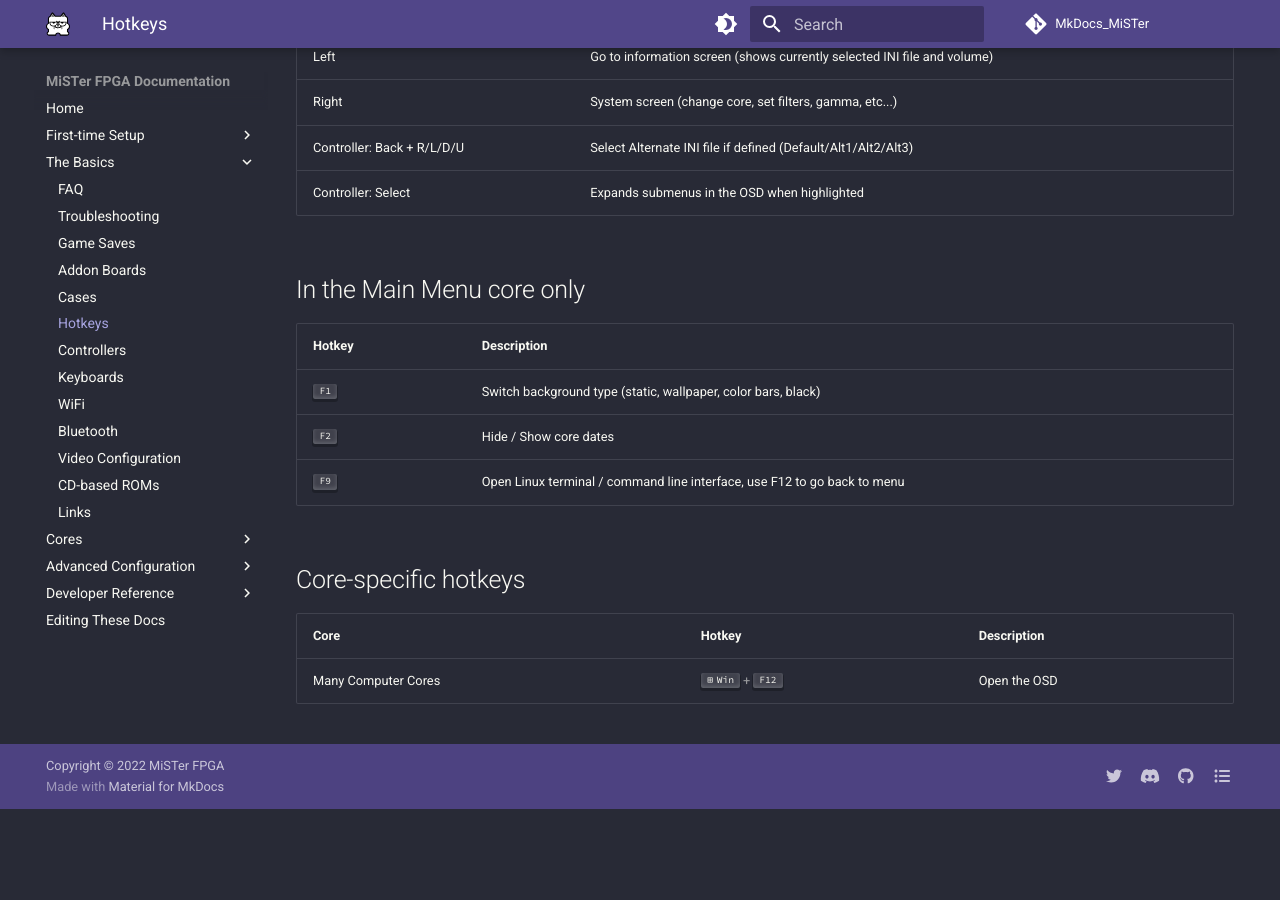
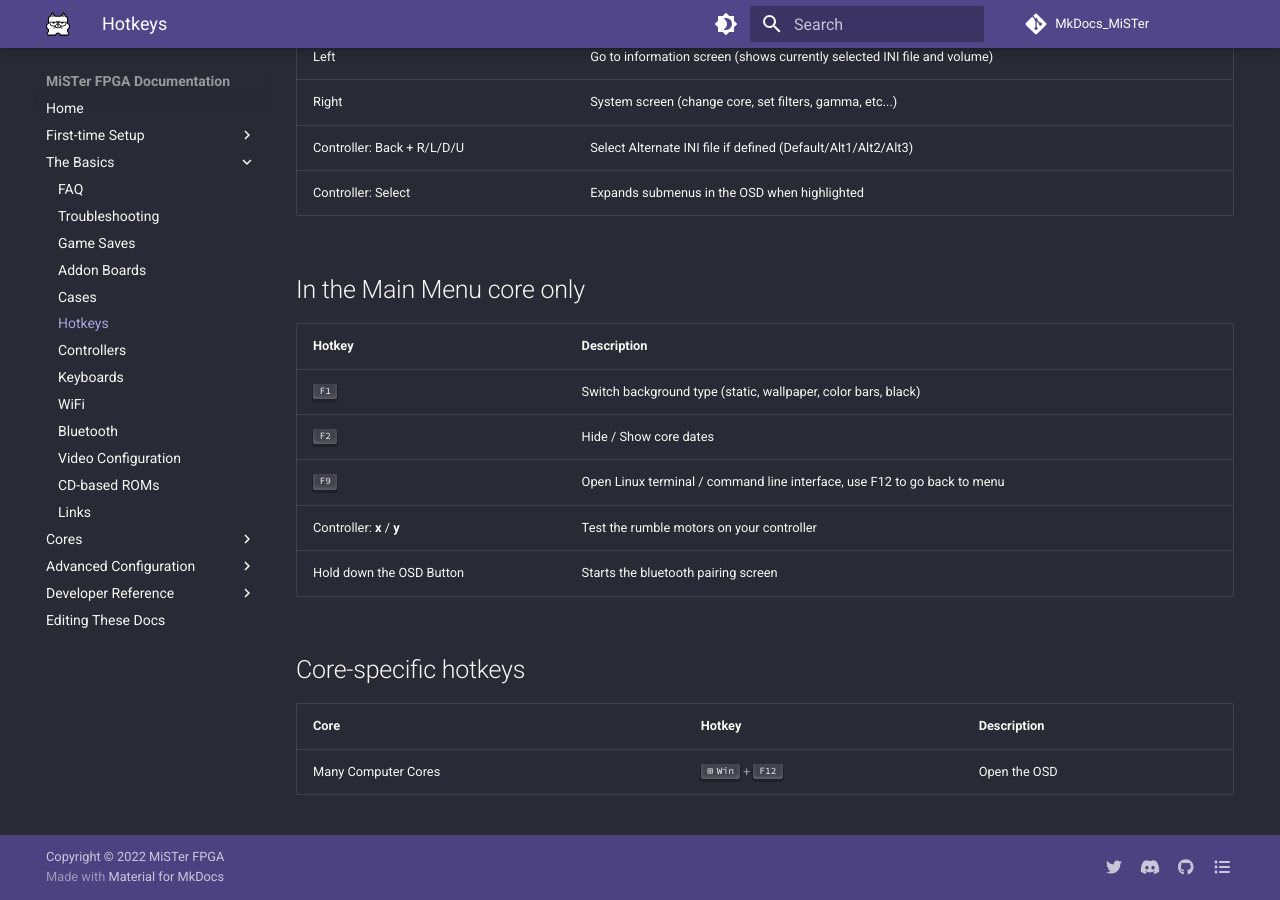
Before and after one commit to MiSTer-devel/MkDocs_MiSTer, an MkDocs documentation site: the page built from docs/basics/hotkey.md, in a window 1280 px wide and 900 px high, scrolled down 967 px. Built offline with MkDocs 1.6.1 and Material for MkDocs 9.7.7, drawn with Linux system fonts in a browser that asks for light colours; comment, search, counter and statistics services are not loaded; before the commit the page ends 1776 px from its top, so only the background shows below that.

Commit message:
Add rumble motor test and OSD bluetooth hotkey

```diff
--- a/docs/basics/hotkey.md
+++ b/docs/basics/hotkey.md
@@ -31,11 +31,13 @@
 
 ## In the Main Menu core only
 
-| Hotkey | Description                                                              |
-| ------ | ------------------------------------------------------------------------ |
-| ++f1++ | Switch background type (static, wallpaper, color bars, black)            |
-| ++f2++ | Hide / Show core dates                                                   |
-| ++f9++ | Open Linux terminal / command line interface, use F12 to go back to menu |
+| Hotkey                    | Description                                                              |
+| ------------------------- | ------------------------------------------------------------------------ |
+| ++f1++                    | Switch background type (static, wallpaper, color bars, black)            |
+| ++f2++                    | Hide / Show core dates                                                   |
+| ++f9++                    | Open Linux terminal / command line interface, use F12 to go back to menu |
+| Controller: **x** / **y** | Test the rumble motors on your controller                                |
+| Hold down the OSD Button  | Starts the bluetooth pairing screen                                      |
 
 ## Core-specific hotkeys
 
```
